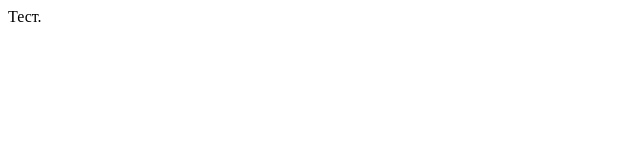
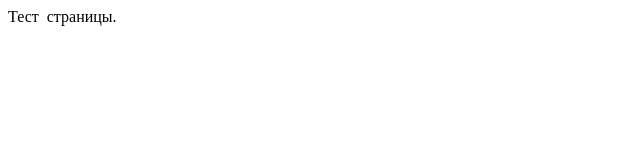
Before and after one commit to anton415/anton415.github.io-dmitriyserdyuchenko, a plain HTML site: page index.html in a window 1280 px wide. Shown: the full height of the page, 0-640 px from the left. Drawn offline with Linux system fonts and the light colour scheme.

Commit message:
Initial commit for gh-pages.

```diff
--- a/index.html
+++ b/index.html
@@ -9,7 +9,7 @@
   </head>
   <body>
     <header>
-      Тест.
+      Тест  страницы.
     </header>
     <menu>
       <!-- <a id="project-button" href="./projects.html">
```
